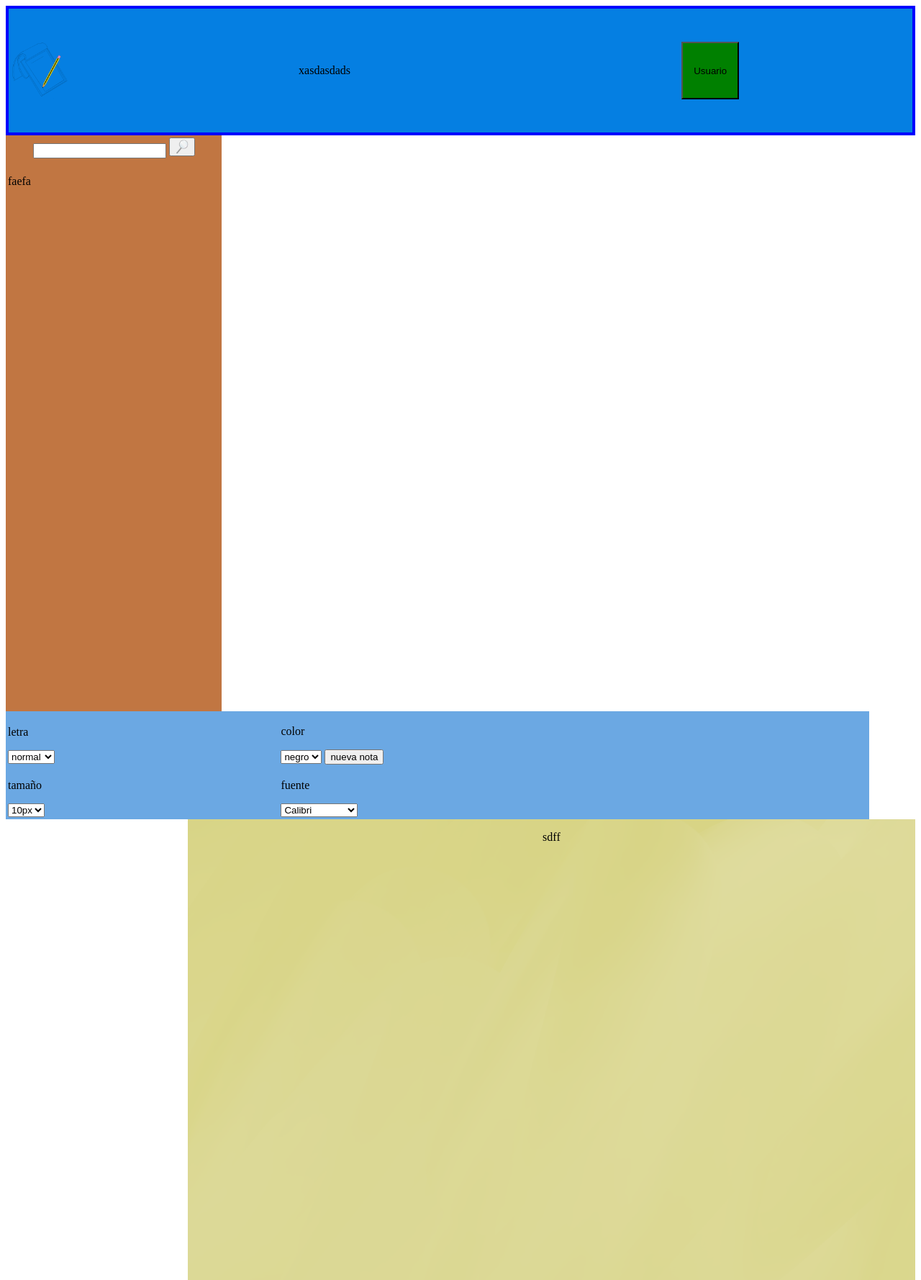
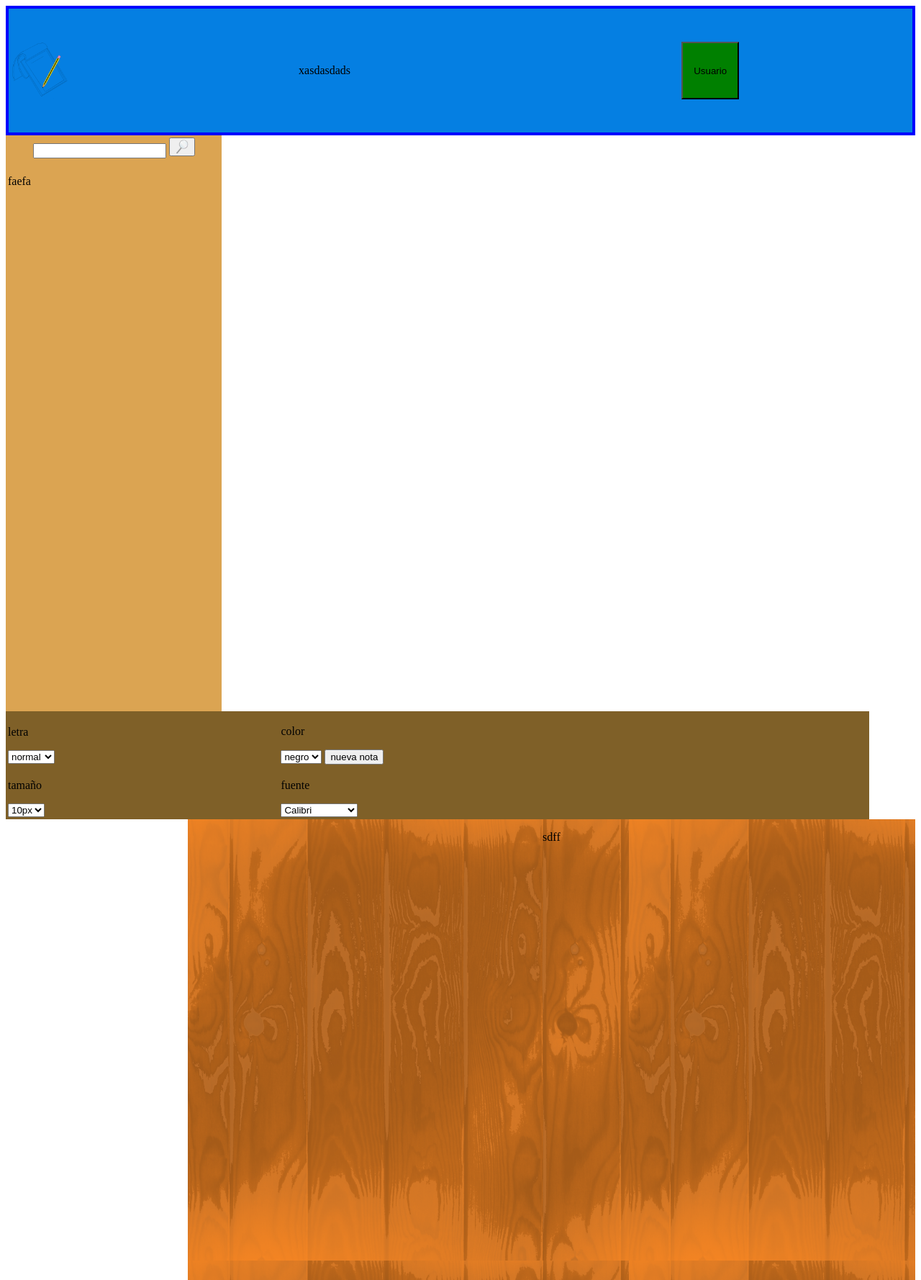
Before and after one commit to Ramon-P/PROYECTO_INTEGRADO, a PHP site: page /codigobase.html in a window 1280 px wide. Shown: the whole page at 72% size. Run offline with PHP 8.4, Linux system fonts and the light colour scheme.

Commit message:
prototype act

```diff
--- a/prototype start page/estilo.css
+++ b/prototype start page/estilo.css
@@ -39,7 +39,7 @@
 	/*tambla que contiene (cuadro de texto , botno de busqueda "lupa", lista "listado"*/
     text-align:top ;
    /* border: blue 4px solid;*/
-    background-color: #C17642;
+    background-color: #DBA452;
     width:  300px;
     height: 100%;
     float: left;
@@ -50,7 +50,7 @@
 
     text-align:left ;
 
-    background-color: #6BA8E3;
+    background-color: #7F6028;
     width:  1200px;
     height: 10%;
     }
@@ -79,7 +79,7 @@
 }
 
 #corcho{
-	background-image:url(fondo2.png);
+	background-image:url(fondo.png);
 	/*background-color: #F7F6E2;*/
 	text-align:center ;
 	width:  80%;
```
Also changed, not shown: prototype start page/fondo.png, prototype start page/fondo2.png, prototype start page/fondo3.png (added).
